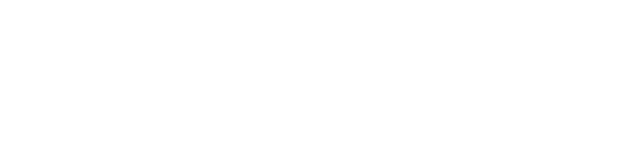
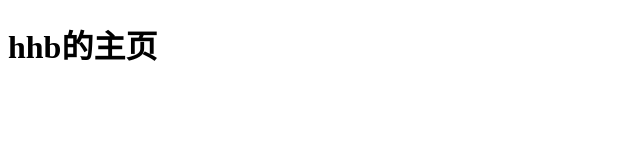
Before and after one commit to JeremyHuang442/JeremyHuang442.github.io, a plain HTML site: page index.html in a window 1280 px wide. Shown: the whole page, without its empty margins (0-640 px from the left). Drawn offline with Linux system fonts and the light colour scheme.

Commit message:
主页修改

```diff
--- a/index.html
+++ b/index.html
@@ -1,4 +1,10 @@
 <!DOCTYPE html>
-<head>
-
-</head>
+<html>
+    <head>
+        <meta charset="utf-8">
+        <title>Home</title>
+    </head>
+    <body>
+        <h1>hhb的主页</h1>
+    </body>
+</html>
```
